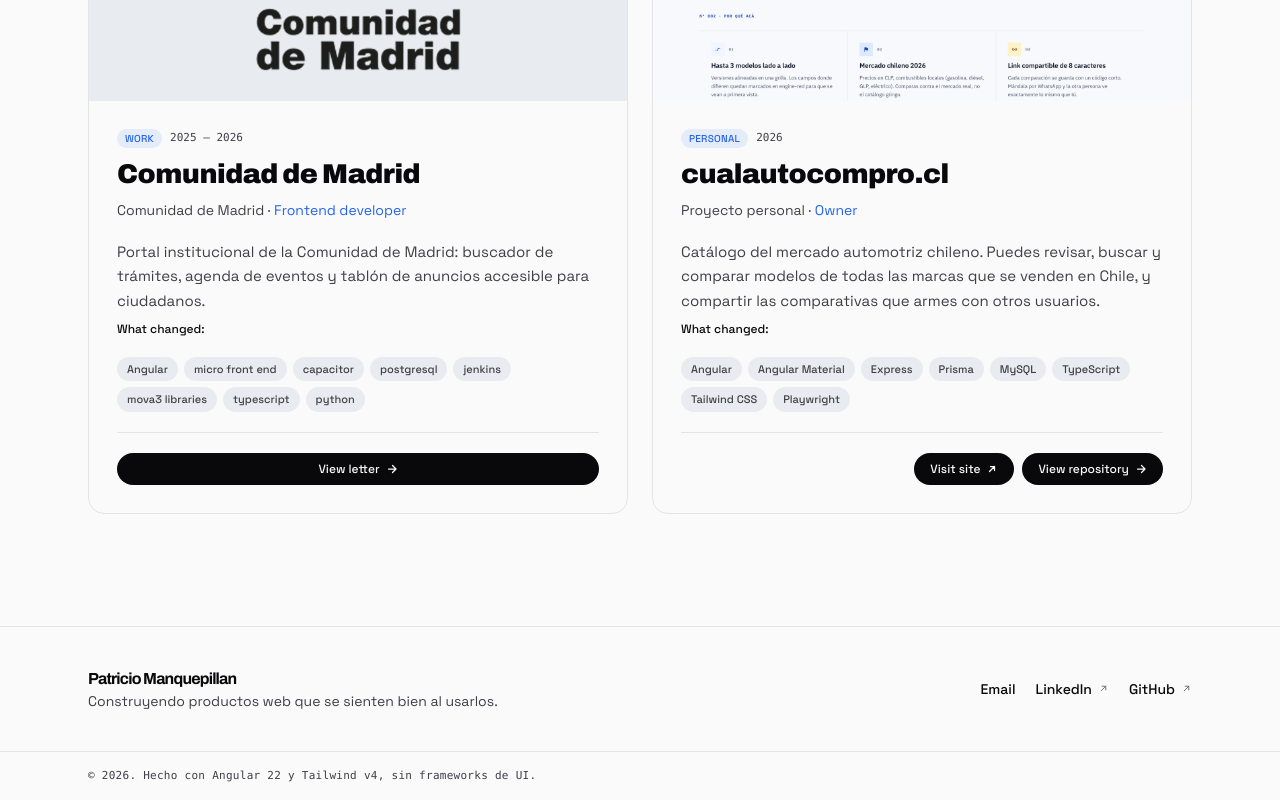
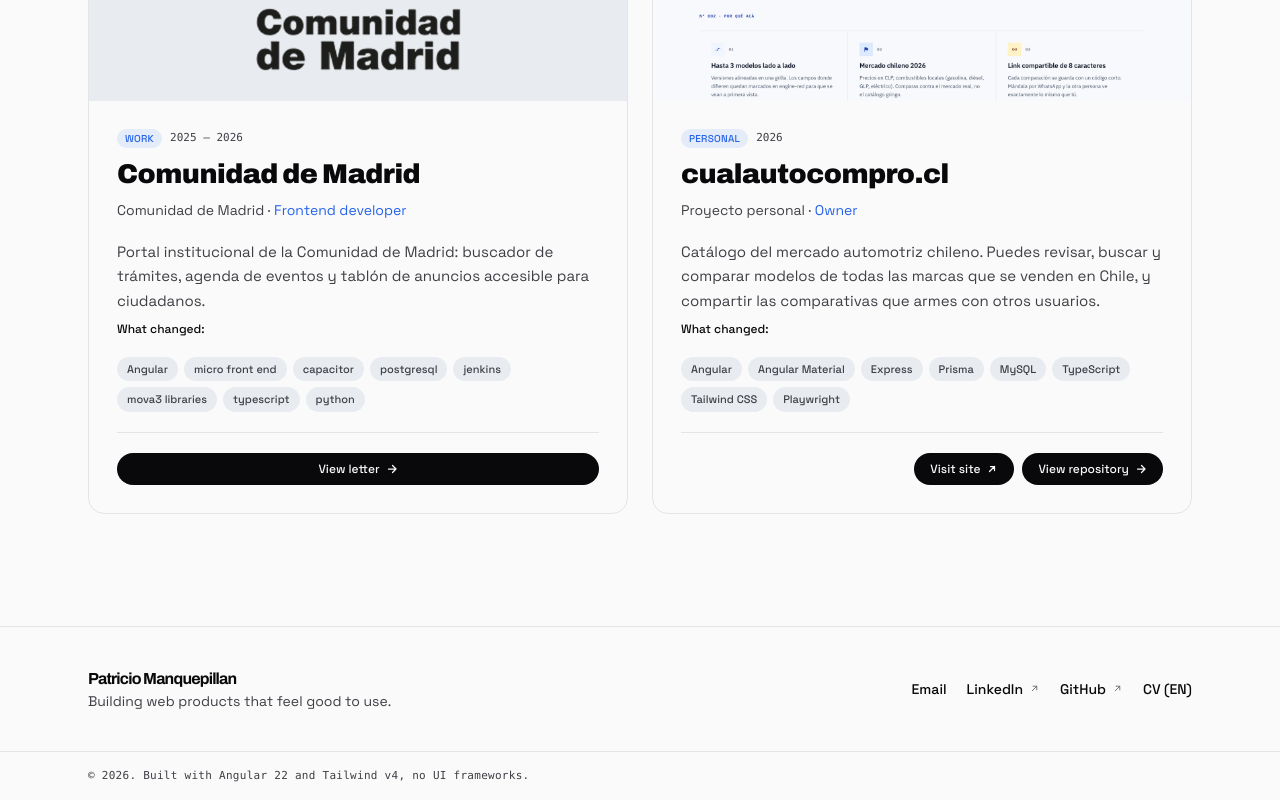
Before and after one commit to ptorresmanque/portafolio, an Angular app: page / in a window 1280 px wide. Shown: the part 2994-3794 px from the top of the page. Built offline with nearby package versions, Linux system fonts and the light colour scheme.

Commit message:
feat(footer): localize copy and add CV link

```diff
--- a/src/app/components/footer/footer.html
+++ b/src/app/components/footer/footer.html
@@ -2,10 +2,10 @@
   <div class="mx-auto flex max-w-6xl flex-col items-start justify-between gap-6 px-6 py-10 md:flex-row md:items-center">
     <div>
       <p class="text-display text-base font-bold text-foreground">Patricio Manquepillan</p>
-      <p class="text-sm text-secondary">Construyendo productos web que se sienten bien al usarlos.</p>
+      <p class="text-sm text-secondary">{{ 'footer.tagline' | t }}</p>
     </div>
 
-    <nav class="flex items-center gap-5" aria-label="Contacto">
+    <nav class="flex flex-wrap items-center gap-5" aria-label="Contacto">
       @for (link of links; track link.label) {
         <a
           [href]="link.href"
@@ -32,12 +32,19 @@
           }
         </a>
       }
+      <a
+        [href]="currentCvHref()"
+        download
+        class="text-sm font-medium text-foreground transition-colors hover:text-accent"
+      >
+        {{ currentCvLabel() | t }}
+      </a>
     </nav>
   </div>
 
   <div class="border-t border-border">
     <p class="mx-auto max-w-6xl px-6 py-4 font-mono text-[11px] tracking-wide text-secondary">
-      © {{ year }}. Hecho con Angular 22 y Tailwind v4, sin frameworks de UI.
+      {{ 'footer.copy' | t:{year: year} }}
     </p>
   </div>
 </footer>
--- a/src/app/components/footer/footer.ts
+++ b/src/app/components/footer/footer.ts
@@ -1,4 +1,6 @@
-import { Component } from '@angular/core';
+import { ChangeDetectionStrategy, Component, computed, inject } from '@angular/core';
+import { TranslationPipe } from '../../i18n/translation.pipe';
+import { TranslationService } from '../../i18n/translation.service';
 
 interface FooterLink {
   readonly label: string;
@@ -8,11 +10,22 @@
 
 @Component({
   selector: 'app-footer',
+  imports: [TranslationPipe],
   templateUrl: './footer.html',
   styleUrl: './footer.css',
+  changeDetection: ChangeDetectionStrategy.OnPush,
 })
 export class Footer {
+  private readonly i18n = inject(TranslationService);
   protected readonly year = new Date().getFullYear();
+  protected readonly cvHrefEs = '/cv-es.pdf';
+  protected readonly cvHrefEn = '/cv-en.pdf';
+  protected readonly currentCvHref = computed(() =>
+    this.i18n.lang() === 'en' ? this.cvHrefEn : this.cvHrefEs,
+  );
+  protected readonly currentCvLabel = computed(() =>
+    this.i18n.lang() === 'en' ? 'footer.cvLinkEn' : 'footer.cvLink',
+  );
   protected readonly links: readonly FooterLink[] = [
     { label: 'Email', href: 'mailto:patriciomanquepillantorres@gmail.com', external: false },
     { label: 'LinkedIn', href: 'https://www.linkedin.com/in/patricio-manquepillan-torres', external: true },
```
